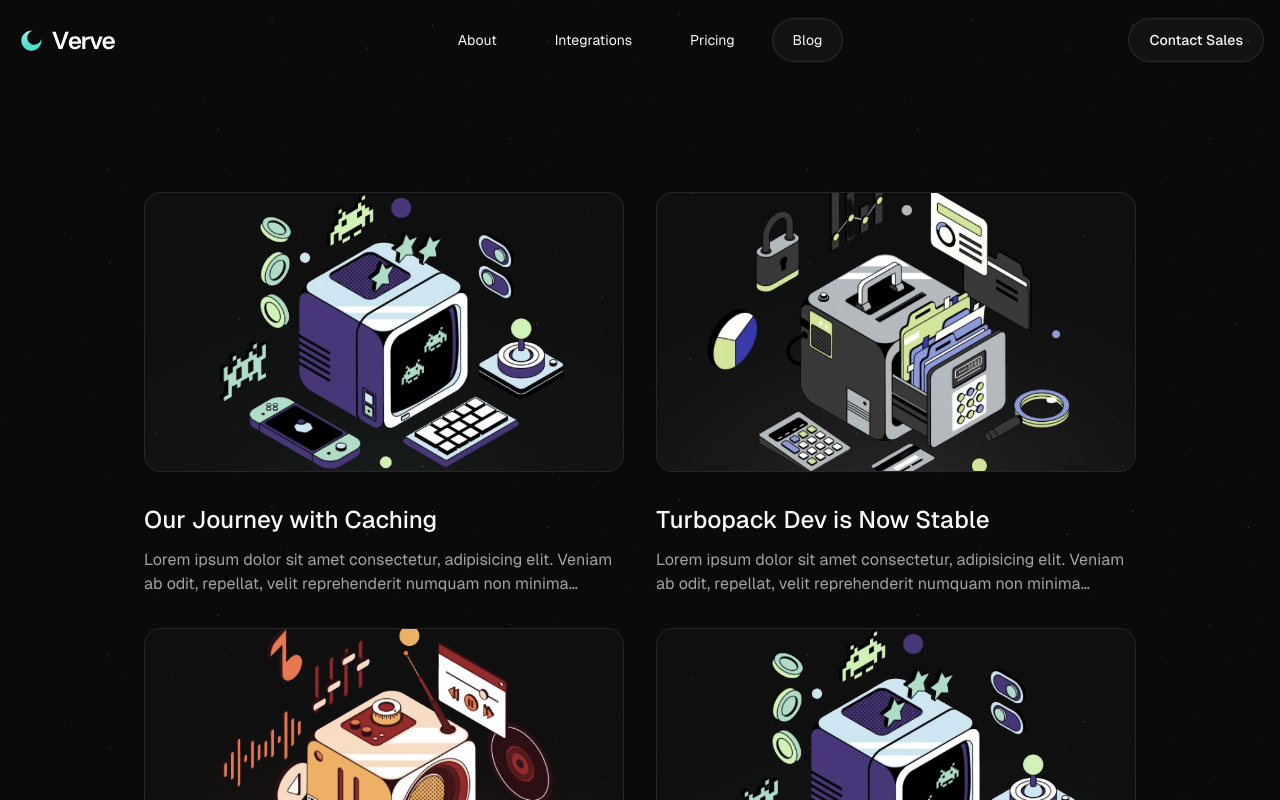
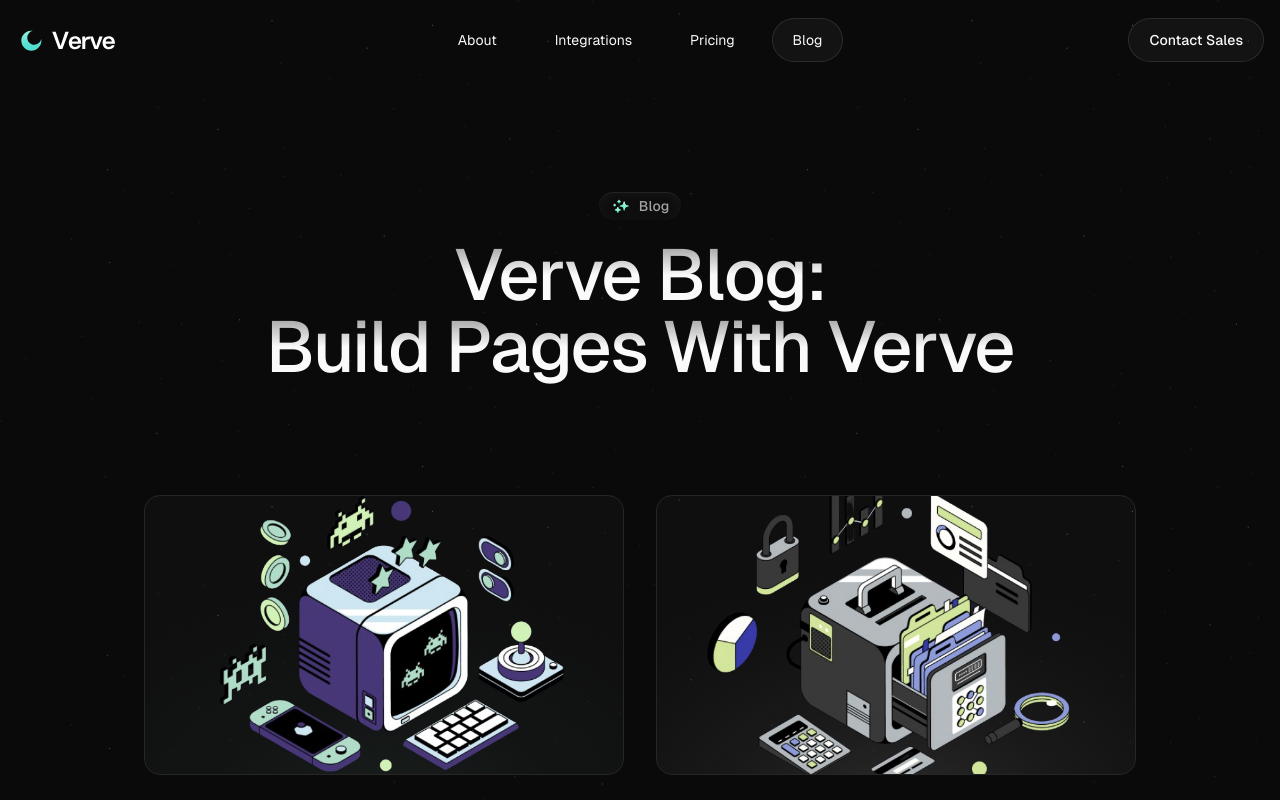
Before and after one commit to fikrirakala/verve, a Next.js app: page /blog in a window 1280 px wide. Shown: the top 800 px of the page. Built offline with nearby package versions, Linux system fonts and the light colour scheme.

Commit message:
Build Blog Page

```diff
--- a/src/app/(home)/hero.tsx
+++ b/src/app/(home)/hero.tsx
@@ -1,6 +1,7 @@
 import Image from "next/image";
 import Link from "next/link";
 
+import { Badge } from "@/components/ui/badge";
 import { Button } from "@/components/ui/button";
 
 export default function Hero() {
@@ -8,7 +9,8 @@
     <section className="py-24">
       <div className="mx-auto max-w-screen-xl px-4">
         <div className="text-center">
-          <h1 className="mb-6">
+          <Badge>Verve Product Overview</Badge>
+          <h1 className="mb-6 mt-6">
             <span className="text-gradient">
               Deliver an enterprise quality <br className="hidden md:block" />{" "}
               project in minutes
--- a/src/app/blog/page.tsx
+++ b/src/app/blog/page.tsx
@@ -1,9 +1,11 @@
+import FeaturedBlog from "@/components/blog/featured-blog";
 import LatestBlog from "@/components/blog/latest-blog";
 import FaqSection from "@/components/faq-section";
 
 export default function BlogPage() {
   return (
     <>
+      <FeaturedBlog />
       <LatestBlog />
       <FaqSection />
     </>
--- /dev/null
+++ b/src/components/blog/featured-blog.tsx
@@ -0,0 +1,19 @@
+import { Badge } from "../ui/badge";
+
+export default function FeaturedBlog() {
+  return (
+    <section className="pt-28">
+      <div className="mx-auto max-w-screen-lg px-4">
+        <div className="text-center">
+          <Badge>Blog</Badge>
+          <h1 className="mt-4">
+            <span className="text-gradient">
+              Verve Blog:
+              <br className="hidden lg:block" /> Build Pages With Verve
+            </span>
+          </h1>
+        </div>
+      </div>
+    </section>
+  );
+}
--- /dev/null
+++ b/src/components/blog/featured-post.tsx
@@ -0,0 +1,22 @@
+import Image from "next/image";
+import Link from "next/link";
+
+export default function FeaturedPost() {
+  return (
+    <Link
+      href="/blog/blog-01"
+      className="relative flex min-h-[420px] items-end justify-start overflow-hidden rounded-2xl border p-10"
+    >
+      <Image
+        src="/blog/featured-post-image.webp"
+        alt="Image"
+        width={1728}
+        height={792}
+        className="absolute inset-x-0 inset-y-0 z-0 h-full w-full object-cover"
+      />
+      <div className="relative z-[2] flex flex-col gap-8">
+        <h3>Structured Layers</h3>
+      </div>
+    </Link>
+  );
+}
```
Also changed, not shown: public/blog/featured-post-image.webp (added), public/blog/profile-image.png (added).
